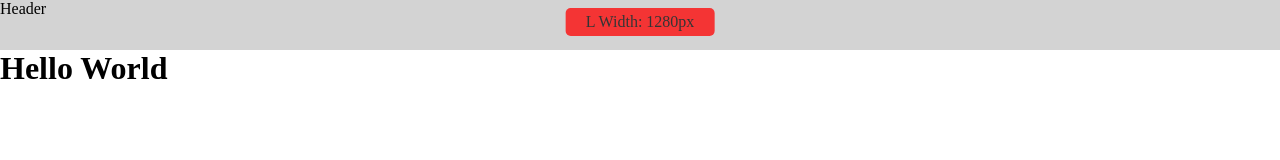
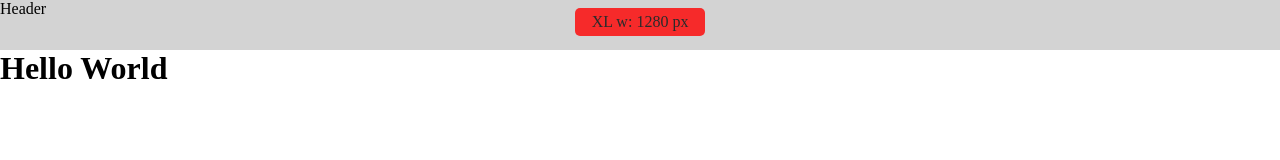
Before and after one commit to evgenykrivov/Layout-App, a Next.js app: page / in a window 1280 px wide. Shown: the top 160 px of the page. Built offline with nearby package versions, Linux system fonts and the light colour scheme.

Commit message:
Refact WidgetSize

```diff
--- a/docker-compose.yml
+++ b/docker-compose.yml
@@ -10,6 +10,6 @@ services:
       context: .
       dockerfile: next.Dockerfile
     command: >
-        sh -c "yarn dev"
+      sh -c "yarn dev"
     ports:
       - "4000:4000"
--- a/pages/_app.js
+++ b/pages/_app.js
@@ -30,19 +30,6 @@ const MyApp = ({ Component, pageProps }) => (
         background-color: lightgray;
       }
 
-      @media screen and ( 320px <= width <= 768px ) {
-        footer {
-          background-color: gray;
-        }
-
-        header {
-          background-color: gray;
-        }
-
-        main {
-          background-color: lightgray;
-        }
-      }
     ` } </style>
   </>
 )
--- a/pages/components/WidgetSize/WidgetSize.js
+++ b/pages/components/WidgetSize/WidgetSize.js
@@ -1,31 +1,19 @@
-import styles from "../../../styles/WidgetSize.module.css"
-import { useState, useEffect } from "react";
+import styles from "./WidgetSize.module.css"
+import { useState, useEffect } from "react"
 
 const ScreenWidth = () => {
-  const [ width, setWidth ] = useState(0);
-  const [ text, setText ] = useState("")
+  const [ width, setWidth ] = useState(0)
 
   useEffect(() => {
     const handleResize = () => {
       setWidth(window.innerWidth)
-      const width = window.innerWidth
-      if ( width <= 768 ) {
-        setText("S Width");
-      } else if ( width <= 1024 ) {
-        setText("M Width");
-      } else {
-        setText("L Width");
-      }
     }
-    handleResize();
-    window.addEventListener('resize', () => {
-      handleResize()
-    })
-
-    return () => window.removeEventListener('resize', handleResize);
+    handleResize()
+    window.addEventListener('resize', handleResize)
+    return () => window.removeEventListener('resize', handleResize)
   }, [])
 
-  return <p className={ styles.components }>{ text }: { width }px</p>
+  return <p className={ styles.components }>: { width } px</p>
 }
 
 export default ScreenWidth
--- /dev/null
+++ b/pages/components/WidgetSize/WidgetSize.module.css
@@ -0,0 +1,53 @@
+.components {
+    display: flex;
+    position: absolute;
+    min-width: 100px;
+    left: 50%;
+    top: 1%;
+    align-items: center;
+    justify-content: center;
+    transform: translate(-50%);
+    border-radius: 5px;
+    padding: 5px 15px;
+    opacity: 0.8;
+}
+
+@media screen and (1200px < width) {
+    .components::before {
+        content: "XL w";
+    }
+
+    .components {
+        background-color: red;
+    }
+}
+
+@media screen and (768px < width <= 1200px) {
+    .components::before {
+        content: "X w"
+    }
+
+    .components {
+        background-color: orange;
+    }
+}
+
+@media screen and (400px < width <= 768px) {
+    .components::before {
+        content: "M w"
+    }
+
+    .components {
+        background-color: yellow;
+    }
+}
+
+@media screen and (width <= 400px) {
+    .components::before {
+        content: "S w"
+    }
+
+    .components {
+        background-color: greenyellow;
+    }
+}
--- a/styles/WidgetSize.module.css
+++ /dev/null
@@ -1,38 +0,0 @@
-.components {
-    max-width: 150px;
-    display: flex;
-    position: absolute;
-    left: 50%;
-    top: 1%;
-    transform: translate(-50%);
-    margin: 0 auto;
-    align-items: center;
-    justify-content: center;
-    border-radius: 5px;
-    opacity: 0.75;
-    padding: 5px 20px;
-}
-
-@media screen and (1200px < width)  {
-    .components {
-        background-color: red;
-    }
-}
-
-@media screen and (768px < width <= 1200px)  {
-    .components {
-        background-color: orange;
-    }
-}
-
-@media screen and (400px < width <= 768px)  {
-    .components {
-        background-color: yellow;
-    }
-}
-
-@media screen and (width <= 400px)  {
-    .components {
-        background-color: greenyellow;
-    }
-}
```
